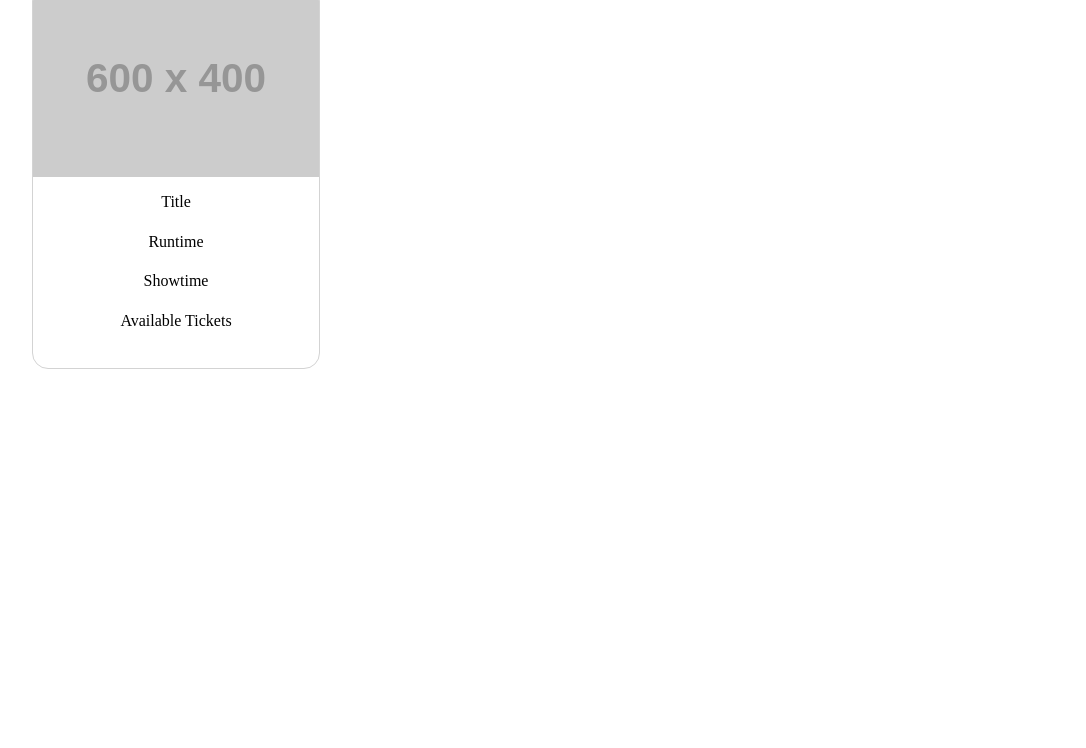
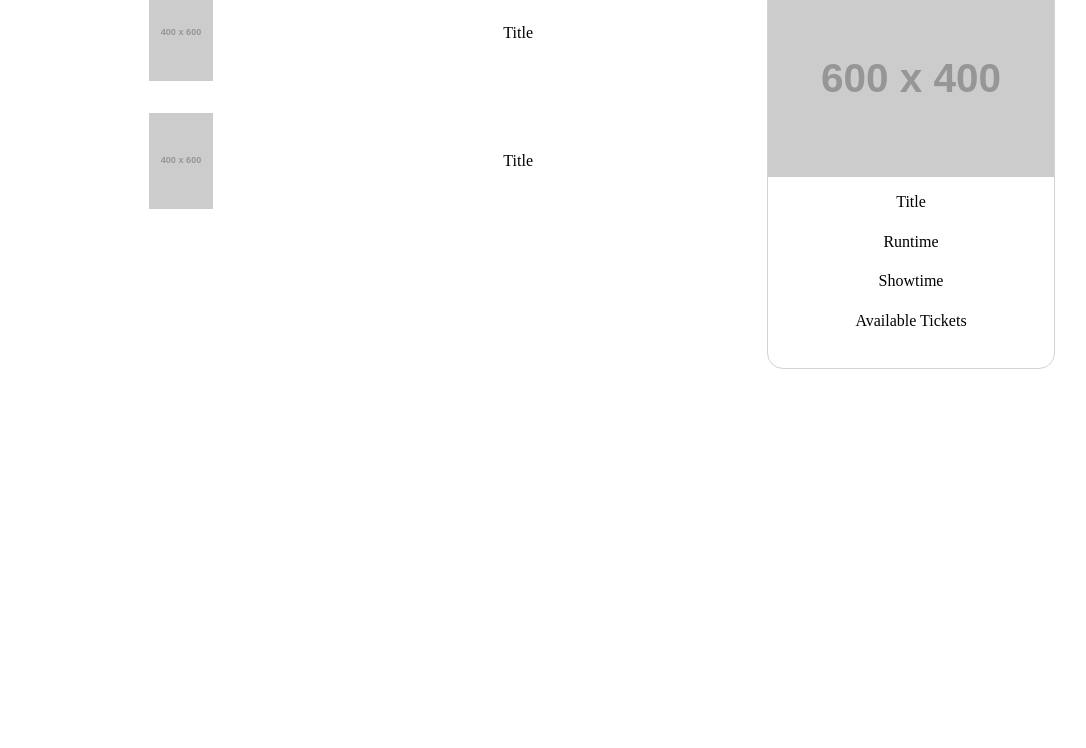
Before and after one commit to MUCHIRIJOHN1990/wk3-code-challenge, a website: page index.html in a window 1280 px wide. Shown: the part 52-800 px from the top of the page, without its empty margins (38-1124 px from the left). Drawn offline with Linux system fonts and the light colour scheme; no server answers; placeholder pictures from the web are drawn by us.

Commit message:
Add movie list section to homepage and improve movie display
- Implemented a new movie list section in index.html for better user
  engagement.
- Enhanced accessibility by adding alt attributes to movie posters in
  script.js.
- Updated CSS to accommodate new movie list section and adjusted styling
  for movie display consistency.

```diff
--- a/index.html
+++ b/index.html
@@ -11,6 +11,18 @@
       <h1>FlatDango</h1>
     </header>
     <main class="container">
+      <section class="movie-menu">
+        <ul class="movie-list">
+          <li class="movie">
+            <img src="https://placehold.co/400x600" alt="" class="poster" />
+            <p class="title">Title</p>
+          </li>
+          <li class="movie">
+            <img src="https://placehold.co/400x600" alt="" class="poster" />
+            <p class="title">Title</p>
+          </li>
+        </ul>
+      </section>
       <section class="first-movie">
         <div class="movie">
           <img src="https://placehold.co/600x400" alt="" class="movie-poster" />
--- a/script.js
+++ b/script.js
@@ -50,6 +50,7 @@ function renderFirstMovie(data) {
     firstMovieCardEl.querySelector(".available-tickets");
 
   firstMovieCardPosterEl.setAttribute("src", data.poster);
+  firstMovieCardPosterEl.setAttribute("alt", data.title);
   firstMovieCardTitleEl.textContent = `Title: ${data.title}`;
   firstMovieCardRuntime.textContent = `Runtime: ${data.runtime} mins`;
   firstMovieCardShowtime.textContent = `Showtime: ${data.showtime}`;
--- a/style.css
+++ b/style.css
@@ -40,6 +40,7 @@ img {
   }
 }
 
+.first-movie {
   .movie {
     max-width: 18rem;
     border: 1px solid lightgray;
@@ -61,7 +62,32 @@ img {
       }
     }
   }
+}
 
 h1 {
   text-align: center;
 }
+
+.movie-list {
+  list-style-type: none;
+  display: flex;
+  flex-direction: column;
+  gap: 2rem;
+
+  .movie {
+    display: flex;
+    justify-content: space-between;
+    align-items: center;
+    min-width: 24rem;
+    cursor: pointer;
+
+    .poster {
+      max-height: 6rem;
+    }
+  }
+}
+
+main {
+  display: flex;
+  justify-content: space-around;
+}
```
Lines whose indentation alone changed are shown as unchanged.
